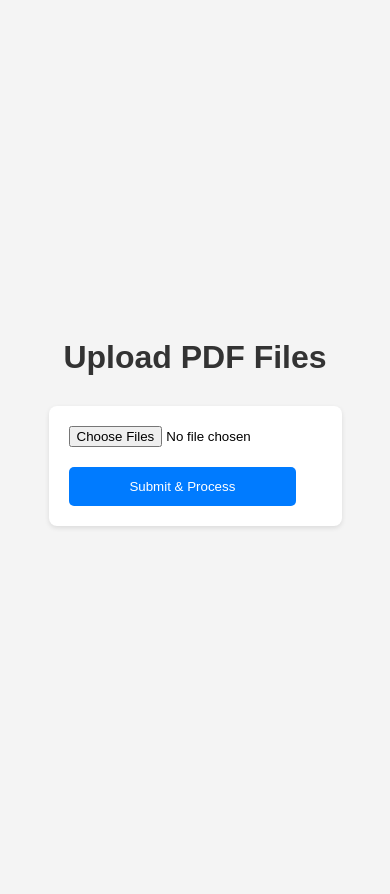
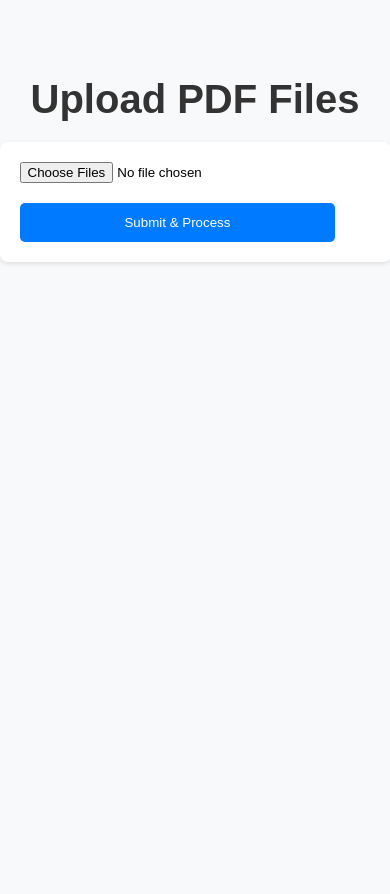
Before and after one commit to MZUHKHAN/pdfchatbot-flask, a Flask app: page / in a window 390 px wide. Before the commit the page ends 528 px from the top, so only its background shows below. Run offline with Flask 3, Linux system fonts and the light colour scheme.

Commit message:
Update index.html

```diff
--- a/templates/index.html
+++ b/templates/index.html
@@ -5,18 +5,19 @@
     <style>
         body {
             font-family: 'Arial', sans-serif;
-            background-color: #f4f4f4;
+            background-color: #f8f9fa; /* Light background color */
             margin: 0;
             display: flex;
             flex-direction: column;
             align-items: center;
-            justify-content: center;
             min-height: 100vh;
+            padding-top: 50px; /* Move content upwards */
         }
 
         h1 {
             color: #333;
-            margin-bottom: 30px;
+            margin-bottom: 20px; /* Reduced margin */
+            font-size: 2.5em; /* Smaller header size */
         }
 
         form {
@@ -24,6 +25,8 @@
             padding: 30px;
             border-radius: 8px;
             box-shadow: 0 2px 5px rgba(0, 0, 0, 0.1);
+            width: 80%; /* Adjust width as needed */
+            max-width: 600px;
         }
 
         input[type="file"] {
@@ -31,21 +34,21 @@
         }
 
         button[type="submit"] {
-            background-color: #007bff;
+            background-color: #007bff; /* Primary blue color */
             color: #fff;
             border: none;
             padding: 12px 25px;
             border-radius: 5px;
             cursor: pointer;
-            transition: background-color 0.3s ease;
+            transition: background-color 0.3s ease; /* Smooth transition on hover */
         }
 
         button[type="submit"]:hover {
-            background-color: #0056b3;
+            background-color: #0056b3; /* Darker blue on hover */
         }
 
         .error {
-            color: #dc3545;
+            color: #dc3545; /* Red color for errors */
             margin-top: 15px;
         }
 
@@ -53,6 +56,7 @@
         @media (max-width: 600px) {
             form {
                 padding: 20px;
+                width: 90%; /* Adjust width for mobile */
             }
 
             input[type="file"],
```
